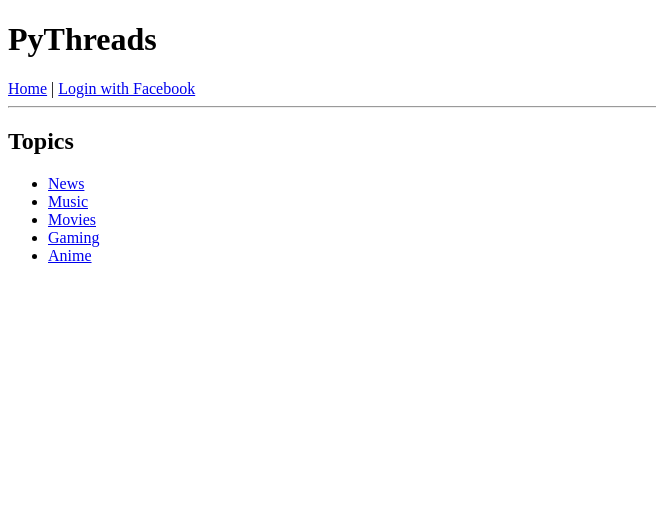
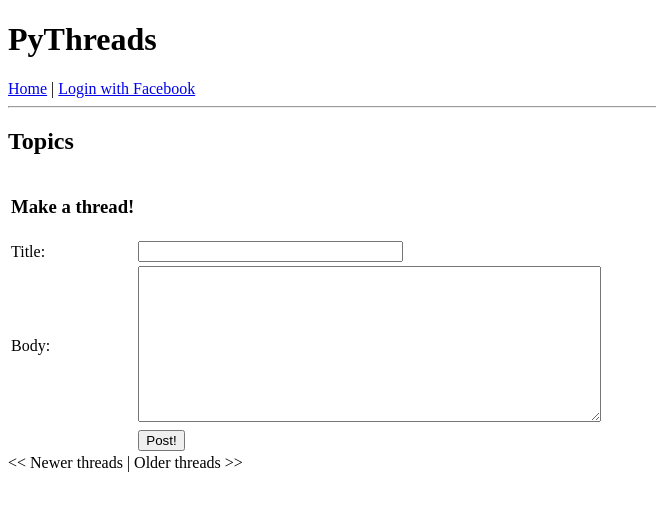
Before and after one commit to erllypaguntalan/pythreads_lele, a Flask app: template app/templates/index.html in a window 1280 px wide. Shown: the top 511 px of the page, without its empty margins (0-656 px from the left). Run offline with Flask 2, Linux system fonts and the light colour scheme; the template is opened without the code that fills it: values that come from a table or form of the project are taken from there, others are empty.

Commit message:
Create Thread

```diff
--- /dev/null
+++ b/app/forms.py
@@ -0,0 +1,9 @@
+from flask.ext.wtf import Form
+from wtforms import StringField, TextAreaField
+from wtforms.validators import DataRequired, Length
+#from wtforms.widgets import TextArea
+from .models import User
+
+class ThreadForm(Form):
+    title = StringField('title', validators=[DataRequired()])
+    body = TextAreaField('body', validators=[Length(min=0, max=140)])
--- a/app/templates/index.html
+++ b/app/templates/index.html
@@ -3,11 +3,55 @@
 	<div>
 		<h2>Topics</h2>
 		<ul>
-			<li><a href="#">News</a></li>
-			<li><a href="#">Music</a></li>
-			<li><a href="#">Movies</a></li>
-			<li><a href="#">Gaming</a></li>
-			<li><a href="#">Anime</a></li>
+			{% for topic in topics %}
+			<li><a href="{{ url_for('topic', topicname=topic) }}">{{ topic }}</a></li>
+			{% endfor %}
 		</ul>
+		{% if form %}
+		<form action="" method="post" name="form">
+	        {{ form.hidden_tag() }}
+		    <table>
+		    	<tr>
+		    		<td><h3>Make a thread!</td>
+		    	</tr>
+		        <tr>
+		        	<td>Title:</td>
+		            <td>{{ form.title(size=30, maxlength=50) }}</td>
+		            <td>
+		            {% for error in form.title.errors %}
+		            <span style="color: red;">[{{ error }}]</span><br>
+		            {% endfor %}
+		            </td>
+		        </tr>
+		        <tr>
+		        	<td>Body:</td>
+		            <td>{{ form.body(cols="55", rows="10") }}</td>
+		            <td>
+		            {% for error in form.body.errors %}
+		            <span style="color: red;">[{{ error }}]</span><br>
+		            {% endfor %}
+		            </td>
+		        </tr>
+		        <tr>
+		            <td></td>
+		            <td><input type="submit" value="Post!"></td>
+		            <td></td>
+		        </tr>
+		    </table>
+		</form>
+		{% endif %}
+		{% for thread in threads.items %}
+		<table>
+			<tr valign="top">
+				<td><img src="http://graph.facebook.com/{{ g.user.social_id.split('$')[1] }}/picture?type=small"></td>
+				<td>
+					<b><a href="#"><span style="font-size: 120%">{{ thread.title }}</span></a></b><br>
+					<span style="font-size: 80%">submitted -TIME- by: <a href="#">{{ thread.author.nickname }}</a></span>
+				</td>
+			</tr>
+		</table>
+		{% endfor %}
+		{% if threads.has_prev %}<a href="{{ url_for('index', page=threads.prev_num) }}">&lt;&lt; Newer threads</a>{% else %}&lt;&lt; Newer threads{% endif %} |
+		{% if threads.has_next %}<a href="{{ url_for('index', page=threads.next_num) }}">Older threads &gt;&gt;</a>{% else %}Older threads &gt;&gt;{% endif %}
 	</div>
 {% endblock %}
--- a/app/views.py
+++ b/app/views.py
@@ -1,9 +1,11 @@
 from app import app, db, lm
+from config import POSTS_PER_PAGE
+from datetime import datetime
 from flask import g, flash, render_template, redirect, request, session, url_for
 from flask.ext.login import login_user, logout_user, current_user, login_required
+from .forms import ThreadForm
+from .models import User, Thread
 from .oauth import OAuthSignIn
-from .models import User
-
 
 @lm.user_loader
 def load_user(id):
@@ -14,9 +16,20 @@ def before_request():
     g.user = current_user
 
 
-@app.route('/')
-def index():
-    return render_template('index.html')
+@app.route('/', methods=['GET', 'POST'])
+@app.route('/<int:page>', methods=['GET', 'POST'])
+@login_required
+def index(page=1):
+    topics = {'News', 'Music', 'Movies', 'Gaming', 'Anime', 'Others'}
+    form = ThreadForm()
+    if form.validate_on_submit():
+        thread = Thread(title=form.title.data, body=form.body.data, timestamp=datetime.utcnow(), author=g.user)
+        db.session.add(thread)
+        db.session.commit()
+        flash('Your thread is now live!')
+        return redirect(url_for('index'))
+    threads = g.user.threads.paginate(page, POSTS_PER_PAGE, False)
+    return render_template('index.html', form=form, topics=topics, threads=threads)
 
 
 #------------FACEBOOK LOGIN----------------------------------------------
@@ -46,6 +59,14 @@ def oauth_callback(provider):
 #------------------------------------------------------------------------
 
 
+@app.route('/login')
+def login():
+    if g.user is not None and g.user.is_authenticated:
+        return redirect(url_for('index'))
+
+    return render_template('index.html')
+
+
 @app.route('/logout')
 def logout():
     logout_user()
@@ -66,3 +87,12 @@ def user(nickname):
     return render_template('user.html',
                            user=user,
                            posts=posts)
+
+@app.route('/topic/<topicname>')
+def topic(topicname):
+    if topicname == None:
+        flash('Topic %s not found.' % topicname)
+        return redirect(url_for('index'))
+
+    return render_template('topic.html',
+                            topic=topicname)
```
Also changed, not shown: app/models.py (+13 -0 lines), app/templates/topic.html (added, +13 -0 lines).
